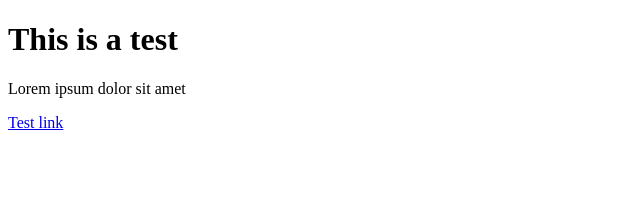
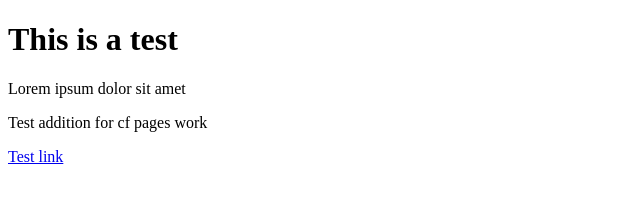
Before and after one commit to cmsparks/test-repo, a plain HTML site: page index.html in a window 1280 px wide. Shown: the whole page, without its empty margins (0-640 px from the left). Drawn offline with Linux system fonts and the light colour scheme.

Commit message:
Test commit for cloudflare pages deploy test

```diff
--- a/index.html
+++ b/index.html
@@ -7,6 +7,7 @@
 <body>
     <h1>This is a test</h1>
     <p>Lorem ipsum dolor sit amet</p>
+    <p>Test addition for cf pages work</p>
     <a href="https://cloudflare.com">Test link</a>
 </body>
 </html>
```
